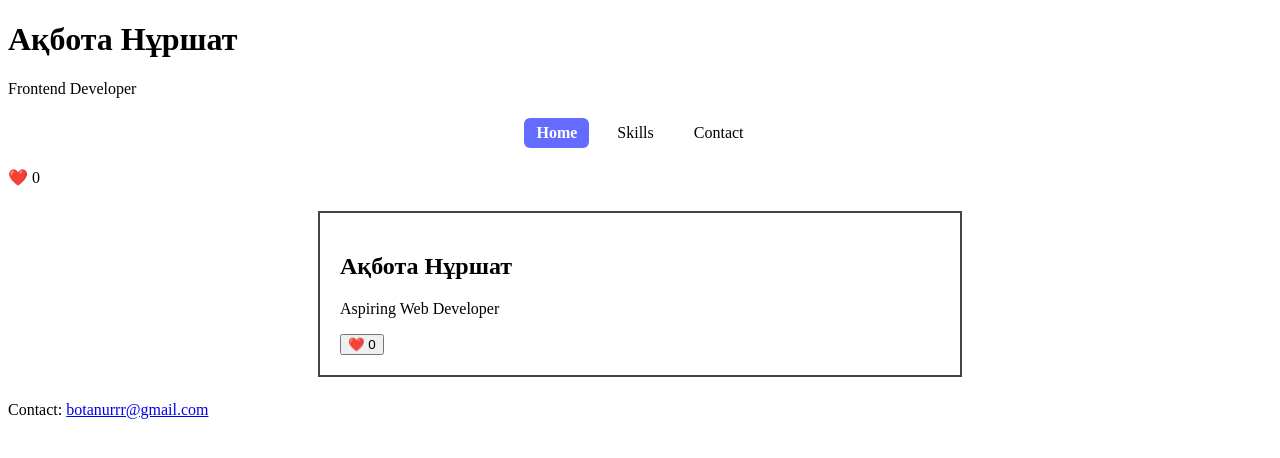
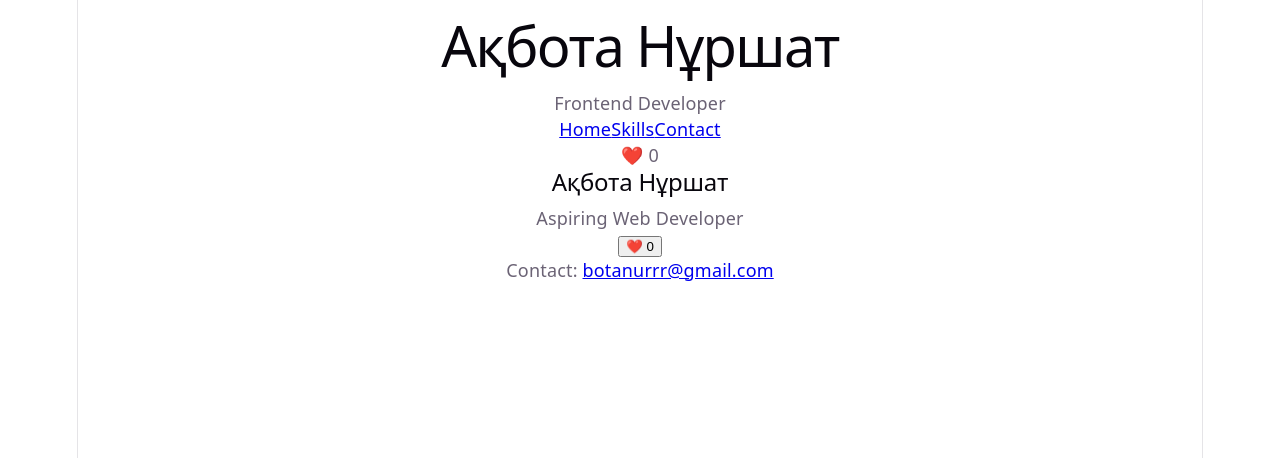
Before and after one commit to akbotanurshat/iwamad-practice, a React (Vite) app: page / in a window 1280 px wide. Shown: the top 458 px of the page. Built offline with nearby package versions, Linux system fonts and the light colour scheme.

Commit message:
Week 5 Step 1: design tokens

```diff
--- a/src/main.tsx
+++ b/src/main.tsx
@@ -1,7 +1,8 @@
+import './styles/tokens.css'
+import './index.css'
 import { StrictMode } from 'react'
 import { createRoot } from 'react-dom/client'
 import { BrowserRouter } from 'react-router'
-import './App.css'
 import App from './App.tsx'
 import { LikesProvider } from './context/LikesContext'
 
--- /dev/null
+++ b/src/styles/tokens.css
@@ -0,0 +1,17 @@
+:root {
+  /* Colors */
+  --color-primary: #1d4ed8;
+  --color-surface: #ffffff;
+  --color-border: #d1d5db;
+  --color-text: #111827;
+  --color-text-muted: #6b7280;
+
+  /* Spacing */
+  --space-1: 4px;
+  --space-2: 8px;
+  --space-4: 16px;
+  --space-8: 32px;
+
+  /* Radius */
+  --radius-md: 12px;
+}
```
